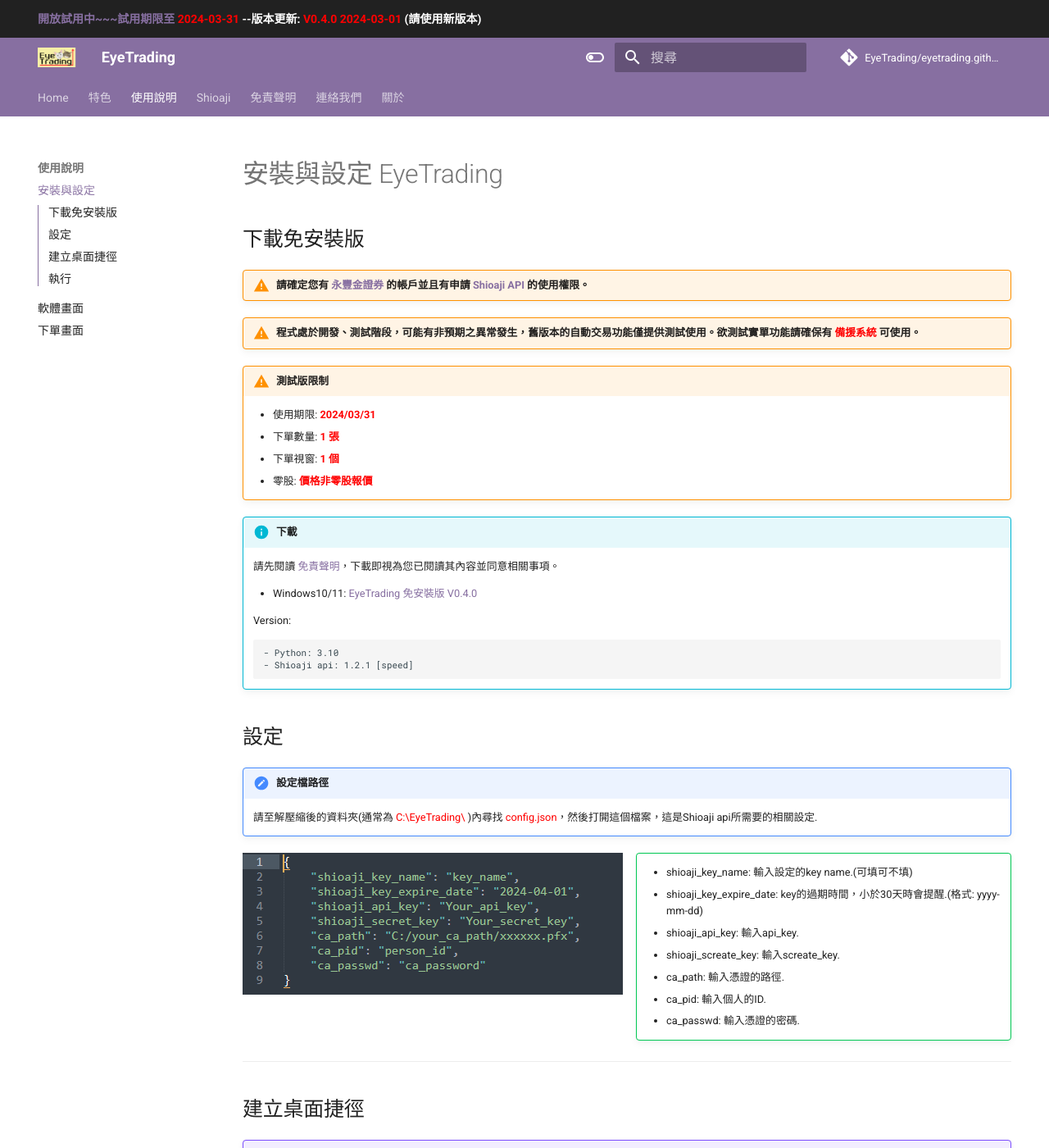
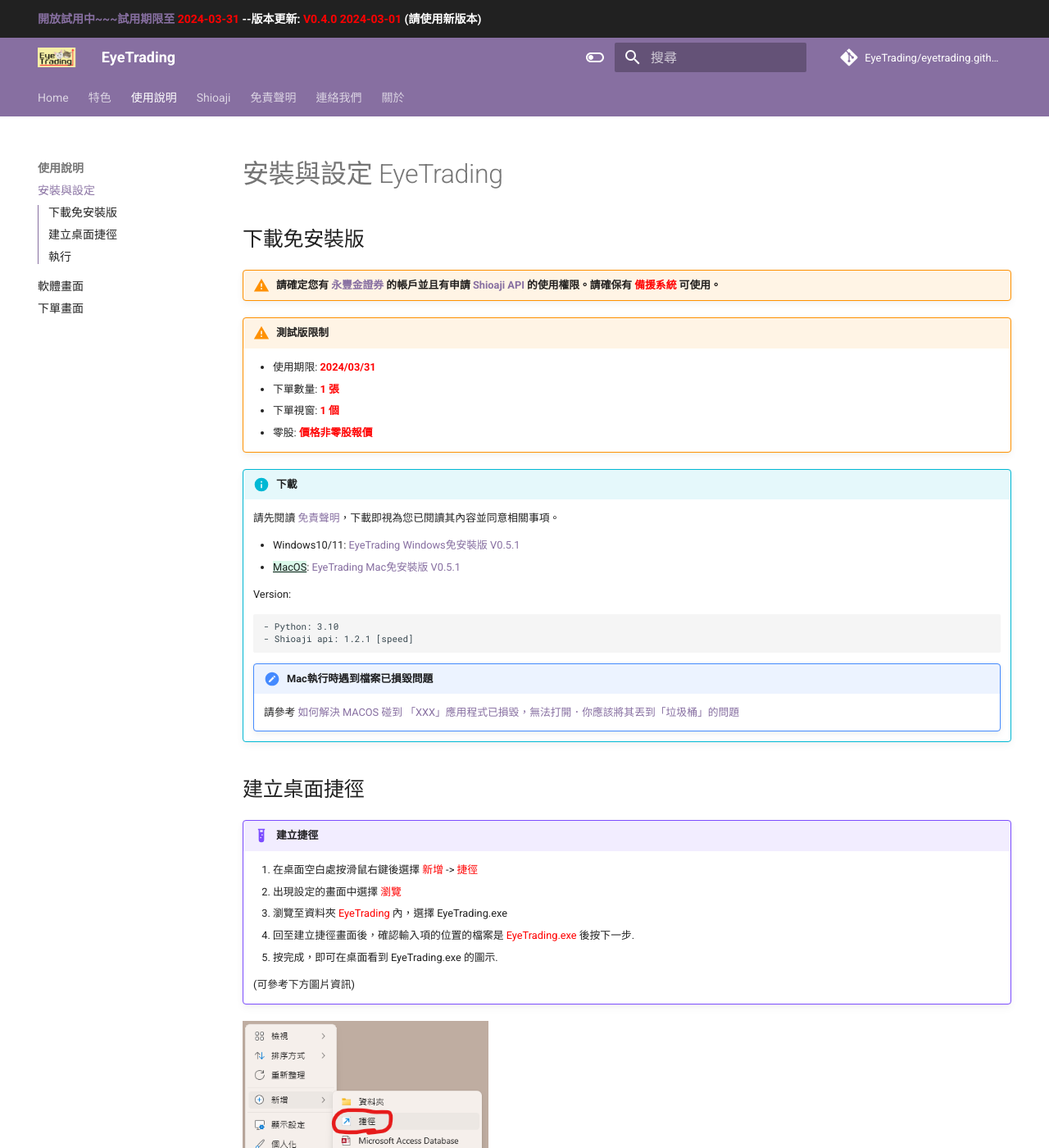
Before and after one commit to EyeTrading/eyetrading.github.io, an MkDocs documentation site: the page built from docs/guides/index.md, in a window 1280 px wide and 1400 px high. Shown: the whole window at 82% size. Built offline with MkDocs 1.6.1 and Material for MkDocs 9.7.7, drawn with Linux system fonts in a browser that asks for light colours; comment, search, counter and statistics services are not loaded.

Commit message:
Add files via upload

```diff
--- a/docs/guides/index.md
+++ b/docs/guides/index.md
@@ -1,12 +1,8 @@
 # 安裝與設定 EyeTrading
-
-
 
 ## 下載免安裝版
 
-!!! warning "請確定您有 <span style="color:red;font-weight:bold"><a href="https://sinotrade.github.io/tutor/prepare/open_account/" target="_blank">永豐金證券</a></span> 的帳戶並且有申請 <span style="color:red;font-weight:bold"><a href="https://sinotrade.github.io/tutor/prepare/terms/" target="_blank">Shioaji API</a></span> 的使用權限。"
-
-!!! warning "程式處於開發、測試階段，可能有非預期之異常發生，舊版本的自動交易功能僅提供測試使用。欲測試實單功能請確保有 <span style="color:red;font-weight:bold">備援系統</span> 可使用。"
+!!! warning "請確定您有 <span style="color:red;font-weight:bold"><a href="https://sinotrade.github.io/tutor/prepare/open_account/" target="_blank">永豐金證券</a></span> 的帳戶並且有申請 <span style="color:red;font-weight:bold"><a href="https://sinotrade.github.io/tutor/prepare/terms/" target="_blank">Shioaji API</a></span> 的使用權限。請確保有 <span style="color:red;font-weight:bold">備援系統</span> 可使用。"
 
 !!! warning "測試版限制"
 
@@ -19,35 +15,19 @@
 
     請先閱讀 [免責聲明](../disclaimer.md/)，下載即視為您已閱讀其內容並同意相關事項。
 
-    - Windows10/11: [EyeTrading 免安裝版 V0.4.0](../assets/EyeTrading.7z)
+    - Windows10/11: [EyeTrading Windows免安裝版 V0.5.1](https://github.com/EyeTrading/EyeTrading_win/archive/refs/heads/main.zip)
+    - {++MacOS++}: [EyeTrading Mac免安裝版 V0.5.1](https://github.com/EyeTrading/EyeTrading_mac/archive/refs/heads/main.zip)
 
     Version:
 
         - Python: 3.10
         - Shioaji api: 1.2.1 [speed]
 
-<div markdown>
+    !!! tips "Mac執行時遇到檔案已損毀問題"
 
-## 設定
+        請參考<a href="https://epe.idv.tw/fix-app-damaged-cant-be-opened-trash-error-mac/" target="_blank"> 如何解決 MACOS 碰到 「XXX」應用程式已損毀，無法打開．你應該將其丟到「垃圾桶」的問題</a>
 
-!!! note "設定檔路徑"
 
-    請至解壓縮後的資料夾(通常為 <font color="red">C:\EyeTrading\</font> )內尋找 <font color="red">config.json</font>，然後打開這個檔案，這是Shioaji api所需要的相關設定.
-
-![Image title](img/setting.png){ align=left }
-
-!!! success ""
-
-    * shioaji_key_name: 輸入設定的key name.(可填可不填)
-    * shioaji_key_expire_date: key的過期時間，小於30天時會提醒.(格式: yyyy-mm-dd)
-    * shioaji_api_key: 輸入api_key.
-    * shioaji_screate_key: 輸入screate_key.
-    * ca_path: 輸入憑證的路徑.
-    * ca_pid: 輸入個人的ID.
-    * ca_passwd: 輸入憑證的密碼.
-
-</div>
-<hr>
 <div markdown>
 
 ## 建立桌面捷徑
```
Also changed, not shown: docs/guides/screen_exhaust.md (added, +16 -0 lines), docs/guides/screen_eyetrading.md (+13 -9 lines), docs/guides/screen_flashbot.md (+2 -2 lines), docs/guides/screen_pick.md (added, +70 -0 lines), docs/guides/screen_settings.md (added, +20 -0 lines).
